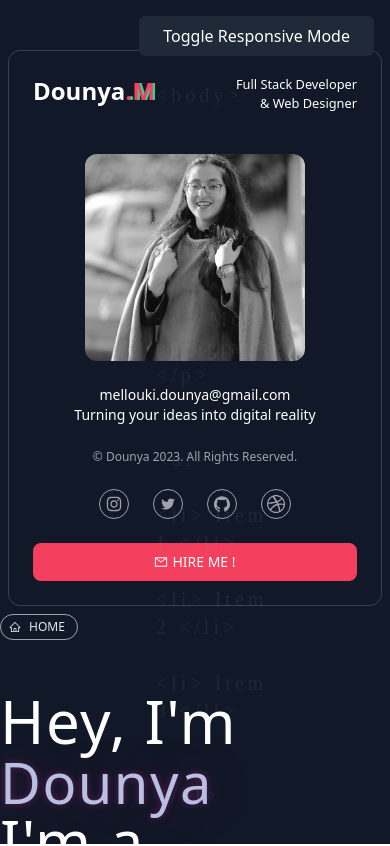
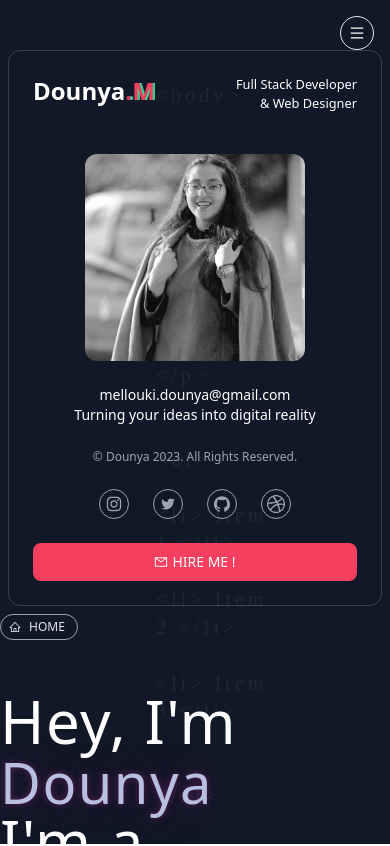
Before and after one commit to dounya-m/Dou_Portfolio, a React (Create React App) app: page / in a window 390 px wide. Shown: the top 846 px of the page. Built offline with nearby package versions, Linux system fonts and the light colour scheme.

Commit message:
responsive toggle

```diff
--- a/src/layout/Layout.jsx
+++ b/src/layout/Layout.jsx
@@ -3,6 +3,7 @@ import NavBarComponent from './navbar/NavBarComponent';
 import SideBarComponent from './sidebar/SideBarComponent';
 import BackgroundComponent from '../components/backgroundComponent';
 import ResponsivBarComponent from './responsiveBar/ResponsivBarComponent';
+import { AiOutlineMenu } from 'react-icons/ai';
 
 function Layout({ children }) {
   const [isResponsiveMode, setResponsiveMode] = useState(false);
@@ -31,14 +32,14 @@ function Layout({ children }) {
       <main className='z-10'>
         {children}
       </main>
-      {isResponsiveMode ? <ResponsivBarComponent /> : null}
-      {isResponsiveMode ? null : <NavBarComponent />}
+      {isResponsiveMode ? <ResponsivBarComponent   /> : null}
+      {isResponsiveMode ? null : <div className='lg:block md:hidden sm:hidden xs:hidden'  ><NavBarComponent /></div>}
       <div ref={toggleRef}>
         <button
-          className='absolute px-4 py-2 text-white bg-gray-800 rounded-md top-4 right-4'
+          className=' px-2 py-2 text-white  top-4 right-4 border-[1px] rounded-full lg:hidden md:block  sm:block fixed'
           onClick={() => setResponsiveMode(!isResponsiveMode)}
         >
-          Toggle Responsive Mode
+          <AiOutlineMenu />
         </button>
       </div>
     </div>
```
